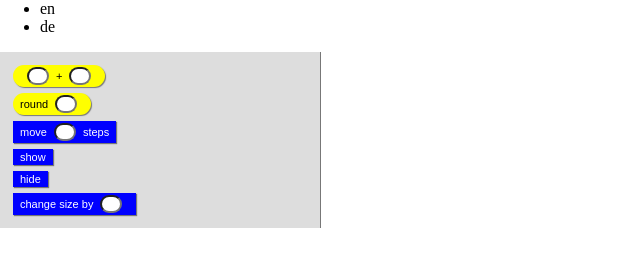
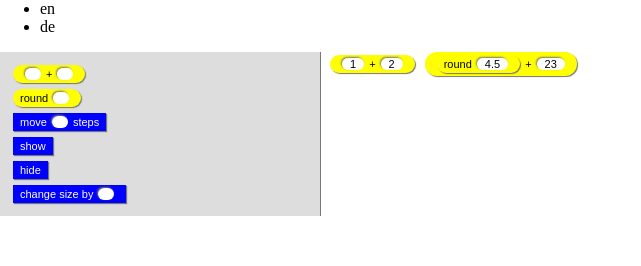
Before and after one commit to fronx/Scratch.hs, a plain HTML site: page index.html in a window 1280 px wide. Shown: the whole page, without its empty margins (0-641 px from the left). Drawn offline with Linux system fonts and the light colour scheme.

Commit message:
nested editors with values!

```diff
--- a/css/editor.css
+++ b/css/editor.css
@@ -13,6 +13,11 @@ html, body {
   margin: 3px;
 }
 
+#building-blocks, #editor {
+  display: inline-block;
+  vertical-align: top;
+}
+
 .lang li {
   cursor: hand;
 }
@@ -20,9 +25,10 @@ html, body {
 .editor {
   font-size: 11px;
   font-family: sans-serif;
-  padding: 2px 7px;
+  padding: 3px 7px;
   box-shadow: 1px 1px 1px 0px #777;
   display: inline-block;
+  cursor: default;
 }
 
 .editor.Block {
@@ -37,16 +43,21 @@ html, body {
 .editor.Value {
   background: yellow;
   color: black;
+  margin: 0 5px;
+  cursor: text;
 }
 
 .gap {
   background: white;
-  margin: 0 7px;
+  color: black;
+  margin: 0 5px;
 }
 
 .gap.Value  {
   font-size: 11px;
-  width: 22px;
+  text-indent: 2px;
+  padding: 0 8px;
+  box-shadow: -1px -1px 2px 0px #777;
 }
 
 .gap.Block  { }
--- a/index.html
+++ b/index.html
@@ -13,12 +13,29 @@
   <div id="building-blocks">
   </div>
 
+  <div id="editor">
+  </div>
+
   <script>
     Scratch.init(
       document.getElementById("building-blocks"),
       function (elem) {
         elem.appendChild(document.createElement('br'));
       });
+
+    Scratch.draw(
+      document.getElementById("editor"),
+      Scratch.editor("+", [ 1, 2 ])
+    );
+
+    Scratch.draw(
+      document.getElementById("editor"),
+      Scratch.editor("+",
+        [ Scratch.editor("Round", [ 4.5 ])
+        , 23
+        ]
+      )
+    );
   </script>
 </body>
 </html>
--- a/js/editor.js
+++ b/js/editor.js
@@ -55,8 +55,13 @@ function Gap (type) {
   this.type = type;
 }
 
+function PrimitiveValue (value) {
+  this.type = "Value";
+  this.value = value;
+}
+
 function Editor (constructor, args) {
-  self = this;
+  var self = this;
 
   self.constr = constructor;
   self.type   = types.byConstructor(constructor);
@@ -66,26 +71,30 @@ function Editor (constructor, args) {
   };
 
   function checkArgs (args, argTypes) {
-    for (var i = 0; i < args.length; i = i + 1)
-      if (args[i] != null)
+    for (var i = 0; i < args.length; i++)
+      if (args[i] != null) {
+        if (args[i].type == undefined)
+          args[i] = new PrimitiveValue(args[i]);
+
         if (args[i].type != argTypes[i])
           throw "argument types don't match: " + args[i] + " is not a " + argTypes[i];
+      }
   }
 
   checkArgs(args, self.argTypes());
   self.args = args;
 
   self.parts = function () {
-    var _parts = template[self.constr][Lang](self.argTypes());
-    // fill in values? somehow?
-    return _parts;
+    var templ = template[self.constr][Lang](self.argTypes());
+    return templ;
   };
 
   // TODO somehow respond to changes to the arguments
 };
 
-function editor (constructor) {
-  return new Editor(constructor, []);
+function editor (constructor, args) {
+  var args = args || [];
+  return new Editor(constructor, args);
 }
 
 
@@ -99,12 +108,10 @@ var template = (function () {
       var result = [];
       var i = 0;
       args.forEach(function (part) {
-        if (part instanceof Function) {
-          result.push(new part(argTypes[i]));
-          i = i + 1;
-        } else {
+        if (part instanceof Function)
+          result.push(new part(argTypes[i++]))
+        else
           result.push(new Label(part));
-        }
       });
       return result;
     }
@@ -169,11 +176,16 @@ var draw = (function () {
   }
 
   function drawer (guiType) {
-    return(
-      { "Editor": drawEditor
-      , "Gap":    drawGap
-      , "Label":  drawLabel
-      }[guiType]);
+    var drawers =
+      { "Editor":          drawEditor
+      , "Gap":             drawGap
+      , "Label":           drawLabel
+      , "PrimitiveValue":  drawPrimitiveValue
+      }
+    if (drawers[guiType])
+      return drawers[guiType]
+    else
+      throw "unknown guiType: " + guiType;
   }
 
   function drawEditor (editor) {
@@ -183,16 +195,22 @@ var draw = (function () {
       , editor.type
       , constructorToClass(editor.constr)
       ]);
-    editor.parts().forEach(function (part) {
-      draw(element, part);
-    })
+    var parts = editor.parts();
+    var argIndex = 0;
+    for (var i = 0; i < parts.length; i++) {
+      if (parts[i] instanceof Gap && editor.args[argIndex])
+        draw(element, editor.args[argIndex++])
+      else
+        draw(element, parts[i]);
+    }
     return element;
   }
 
-  function drawValueGap (type) {
+  function drawValueGap (type, value) {
     if (type == "Value") {
-      var input = document.createElement("input");
-      input.type = "text";
+      var input = document.createElement("span");
+      input.setAttribute("contenteditable", "true");
+      if (value) input.innerHTML = value;
       addClasses(input, [ "gap", type ]);
       return input;
     }
@@ -204,8 +222,11 @@ var draw = (function () {
   }
 
   function drawLabel (label) {
-    var element = document.createTextNode(label.text);
-    return element;
+    return document.createTextNode(label.text);
+  }
+
+  function drawPrimitiveValue (primitiveValue) {
+    return drawValueGap(primitiveValue.type, primitiveValue.value);
   }
 
   function draw (parent, thing) {
```
